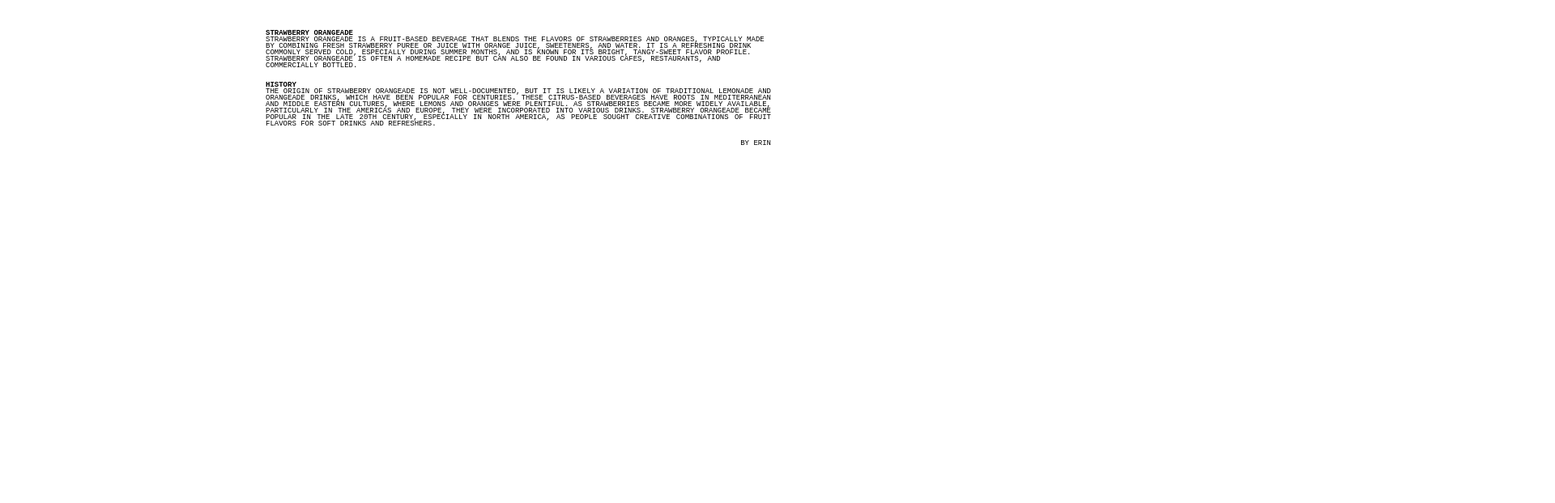
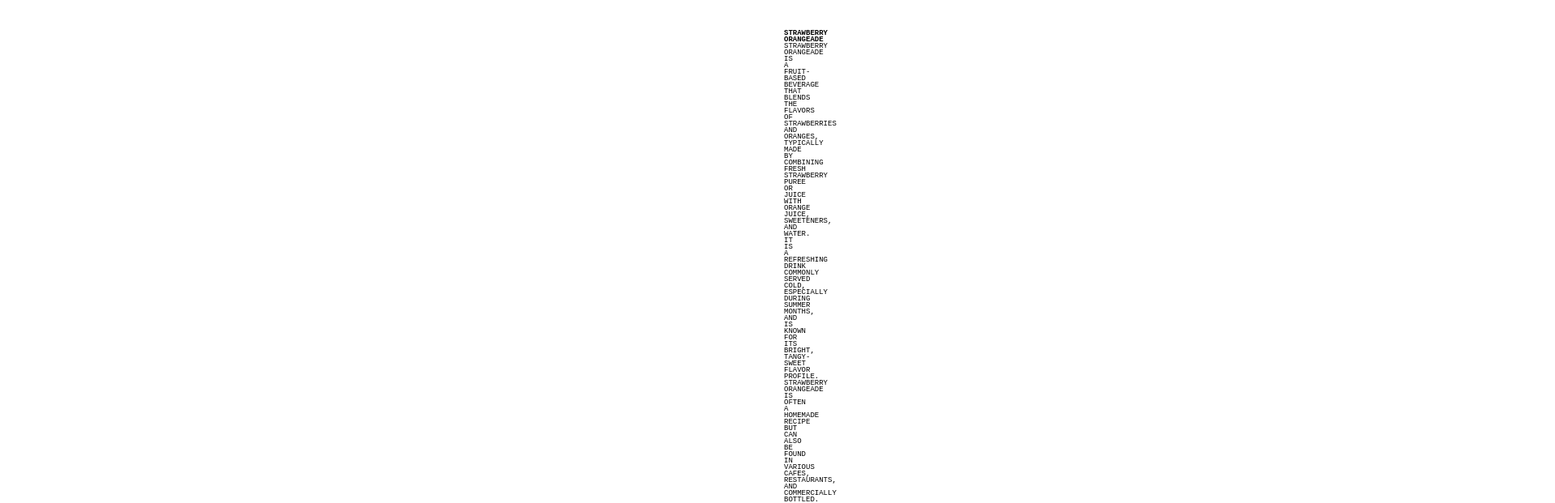
Before and after one commit to ae023/StrawberryOrangeade, a plain HTML site: page index.html in a window 1280 px wide. Shown: the top 621 px of the page at 81% size, 1920 px wide, since content can reach past the window. Drawn offline with Linux system fonts and the light colour scheme.

Commit message:
Update style.css

```diff
--- a/style.css
+++ b/style.css
@@ -1,8 +1,8 @@
 body{
     font-family: 'Courier New', Courier, monospace;
     padding-top: 1%;
-    padding-left: 25%;
-    padding-right: 25%;
+    padding-left: 75%;
+    padding-right: 75%;
     text-align: center;
     /* letter-spacing: 1.5cap; */
     line-height: 50%;
```
